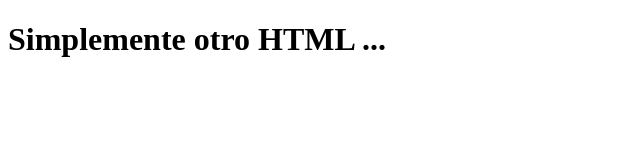
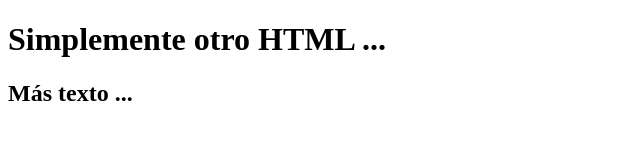
Before and after one commit to cristhoper23/firebase-test, a website: page public/another.html in a window 1280 px wide. Shown: the whole page, without its empty margins (0-640 px from the left). Drawn offline with Linux system fonts and the light colour scheme.

Commit message:
Update another.html

```diff
--- a/public/another.html
+++ b/public/another.html
@@ -8,5 +8,6 @@
 </head>
 <body>
   <h1>Simplemente otro HTML ...</h1>
+  <h2>Más texto ...</h2>
 </body>
 </html>
```
